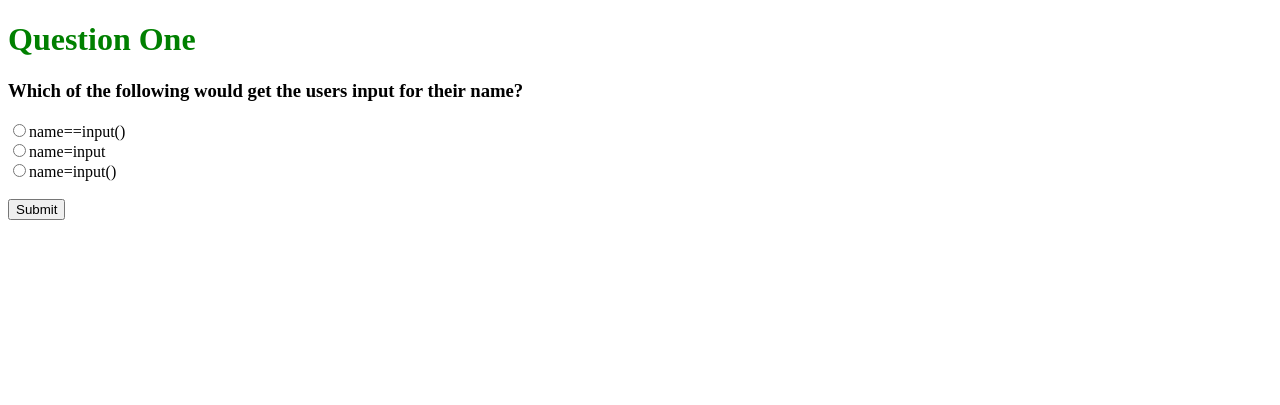
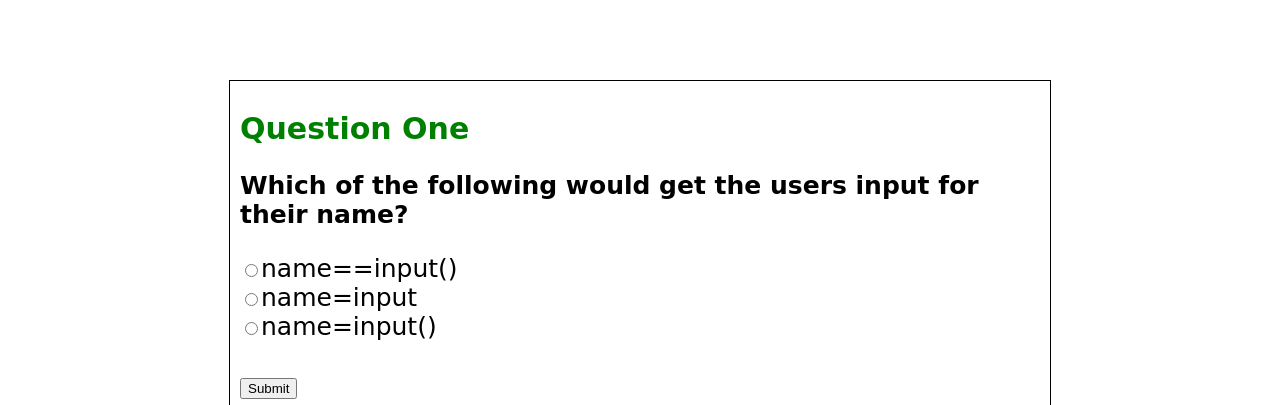
Before and after one commit to Roshni0/SummerHacks2020, a PHP site: page /python/indiv/partThreeQuestionOne.php in a window 1280 px wide. Shown: the top 405 px of the page. Run offline with PHP 8.4, Linux system fonts and the light colour scheme.

Commit message:
Update partThreeQuestionOne.php

```diff
--- a/python/indiv/partThreeQuestionOne.php
+++ b/python/indiv/partThreeQuestionOne.php
@@ -1,17 +1,41 @@
 <!DOCTYPE html>
 <html>
+<title>TeachMe</title>
 <head>
+<link rel="shortcut icon" href="logo.JPG" type="image/x-icon">
 </head>
+
 <body>
-      <h1 style="color:green;">Question One</h1>
-      <h3>Which of the following would get the users input for their name?</h3>
-      <form>
+<style>
+div.a {
+  border: 1px solid black;
+}
+div.outer { position: relative; height: 2px; }
+div.outer img { position: fixed; right: 0; bottom: 0; }
+</style>
+<br>
+<br>
+<br>
+<br>
+<div class="a" style="max-width:800px;margin:auto;vertical-align: middle;padding:10px;">
+    <h1 style="color:green;font-family: 'Bubblegum Sans', cursive; font-size: 30px;">
+    Question One
+    </h1>
+
+    <h3 style="font-family: 'Bubblegum Sans', cursive;font-size: 25px;">
+    Which of the following would get the users input for their name?
+    </h3>
+
+    <form style="font-family: 'Bubblegum Sans', cursive;font-size: 25px;">
     <input type="radio" name="Hello" id="w1"
             value="w1">name==input()<br>
+
         <input type="radio" name="Hello" id="w2"
             value="w2">name=input<br>
+
         <input type="radio" name="Hello" id="c1"
             value="c1">name=input()<br><br>
+
         <button type="button" onclick="display()">
             Submit
         </button>
@@ -20,6 +44,10 @@
     <div id="disp" style=
         "color:green; font-size:18px; font-weight:bold;">
     </div>
+</div>
+<div class="outer">
+    <img src="coding.gif" height="100">
+ </div>
 </body>
     <script>
         function display() {
@@ -27,19 +55,22 @@
                 var partOne = "Good try but this is incorrect. For assignment, you only need one equals";
                     var str = "Next Question";
                     var result = str.link("partThreeQuestionTwo.php");
-                      document.getElementById("disp").innerHTML = partOne  + "      " + result;
+                    var total = partOne  + "      " + result;
+                    document.getElementById("disp").innerHTML = total.fontcolor("red")
             }
             else if(document.getElementById('w2').checked) {
                var partOne = "Almost! Not quite correct, brackets are needed after the command input";
                var str = "Next Question";
                     var result = str.link("partThreeQuestionTwo.php");
-                      document.getElementById("disp").innerHTML = partOne  + "      " + result;
+                    var total = partOne  + "      " + result;
+                    document.getElementById("disp").innerHTML = total.fontcolor("red")
             }
             else if(document.getElementById('c1').checked) {
                 var partOne = "This is correct! Remember, you always have write - variable=input()";
                 var str = "Next Question";
                     var result = str.link("partThreeQuestionTwo.php");
-                      document.getElementById("disp").innerHTML = partOne  + "      " + result;
+                    var total = partOne  + "      " + result;
+                    document.getElementById("disp").innerHTML = total.fontcolor("green")
             }
             else {
                 var partOne = "The task was to get the users input for their name. So the correct answer would be the third option - name=input()";
```
Lines whose indentation alone changed are shown as unchanged.
